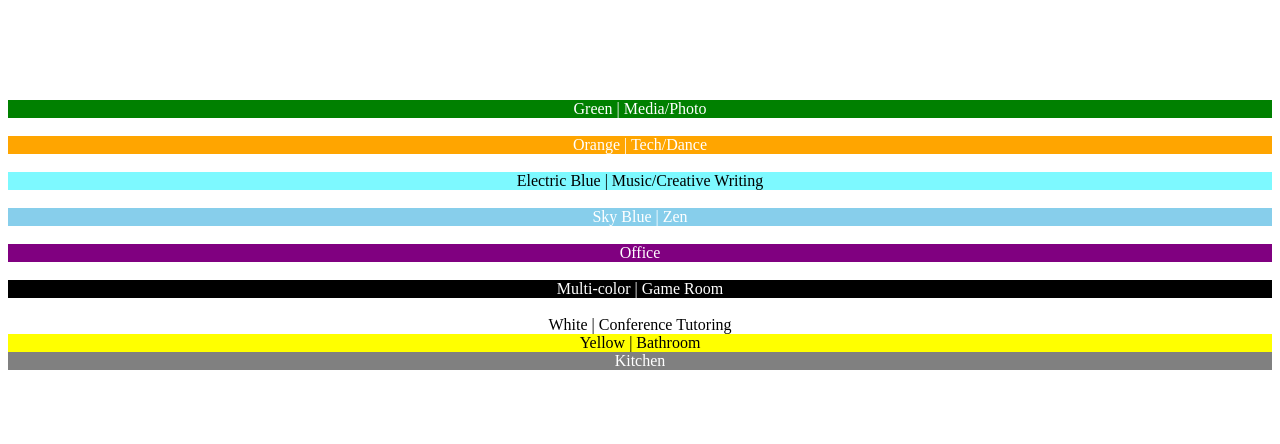
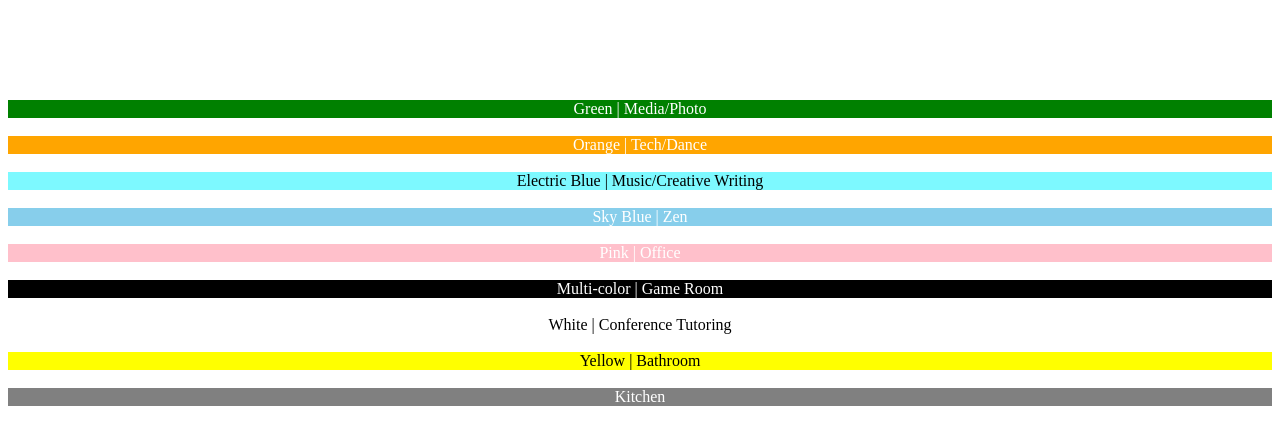
Before and after one commit to Jsmithseo/WatchMeGrowV2, a Next.js app: page /components/RoomsTiles in a window 1280 px wide. Shown: the top 444 px of the page. Built offline with nearby package versions, Linux system fonts and the light colour scheme.

Commit message:
added space to room tiles

```diff
--- a/pages/components/RoomsTiles.js
+++ b/pages/components/RoomsTiles.js
@@ -35,8 +35,8 @@ const skyBlue = {
   textAlign: 'center',
 };
 
-const purple = {
-  backgroundColor: '#800080',
+const Pink = {
+  backgroundColor: '#FFC0CB',
   color: '#fff',
   textAlign: 'center',
 };
@@ -165,13 +165,13 @@ function ProgramTiles() {
             <br></br>
           </Col>
           <Col md="4" sm="12" xs="12">
-            <Card style={purple}>
+            <Card style={Pink}>
               <CardBody>
                 <Link
                   style={{ textDecoration: 'none' }}
                   href="https://www.amazon.com/hz/wishlist/ls/OK3BJNZXYRKS?ref_=list_d_wl_lfu_nav_7"
                 >
-                  <div className="links">Office</div>
+                  <div className="links"> Pink | Office</div>
                 </Link>
                 {/*
                 <CardSubtitle>Card subtitle</CardSubtitle>
@@ -219,6 +219,7 @@ function ProgramTiles() {
           <Button>Button</Button> */}
               </CardBody>
             </Card>
+            <br></br>
           </Col>
           <Col md="4" sm="12" xs="12">
             <Card style={yellow}>
@@ -237,6 +238,7 @@ function ProgramTiles() {
           <Button>Button</Button> */}
               </CardBody>
             </Card>
+            <br></br>
           </Col>
           <Col md="4" sm="12" xs="12">
             <Card style={gray}>
@@ -255,6 +257,7 @@ function ProgramTiles() {
           <Button>Button</Button> */}
               </CardBody>
             </Card>
+            <br></br>
           </Col>
         </Row>
       </Container>
```
